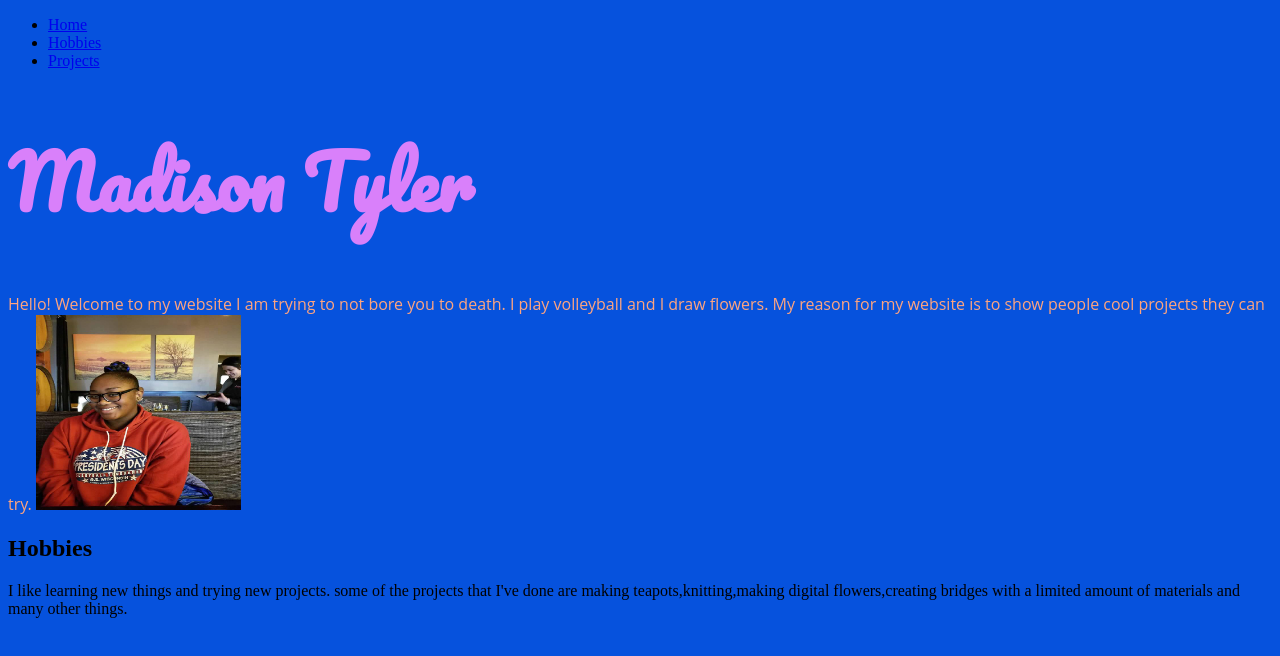
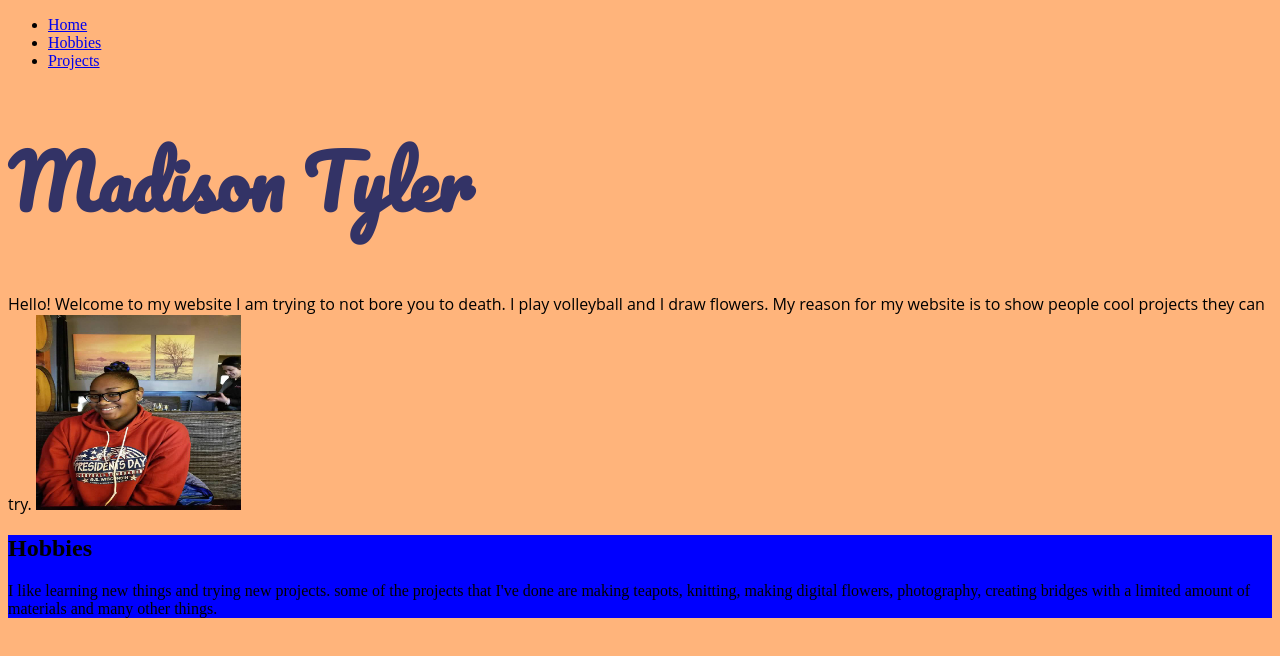
Before and after one commit to madisontyler/madisontyler.github.io, a plain HTML site: page index.html in a window 1280 px wide. Drawn offline with Linux system fonts and the light colour scheme.

Commit message:
changed colors,added pictures

```diff
--- a/index.html
+++ b/index.html
@@ -18,8 +18,10 @@
 <p>Hello! Welcome to my website I am trying to not bore you to death. I play volleyball and I draw flowers.  My reason for my website is to show people cool projects they can try.
 	<img src="picture2.JPG" width="205px" height="195px">
 	</div>
+	<div id="hobbies">
 <h2>Hobbies</h2>
 </p> I like learning new things and trying new projects.
-some of the projects that I've done are making teapots,knitting,making digital flowers,creating bridges with a limited amount of materials and many other things.
+some of the projects that I've done are making teapots, knitting, making digital flowers, photography, creating bridges with a limited amount of materials and many other things.
+</div>
 </body>
 </html>
--- a/name.css
+++ b/name.css
@@ -1,9 +1,9 @@
 body{
-    background-color: #0652DD;
+    background-color: #ffb47b;
 }
 
 h1{
-	  color: #D980FA;
+	  color:#333366;
 	  font-family: 'Pacifico', cursive;
 	  font-size: 72px;
 
@@ -12,13 +12,12 @@ h1{
 #intro {
 	padding-top:
 	padding-bottom:
-background:]#D6A2E8;
-color:#FEA47F;
+background-color orange;
+color
 }
 
 #hobbies {
-	background: #12CBC4;
-	color:white;
+	background-color:  blue
 
 	}
 	#sidebar ul {
@@ -26,7 +25,7 @@ list-style-type: none;
 margin: 0;
 padding: 0;
 width: 10%;
-background-color: #34495e;
+background-color:
 height: 100%; /* Full height */
 position: fixed; /* Make it stick, even on scroll */
 overflow: auto; /* Enable scrolling if the sidenav has too much content */
@@ -34,7 +33,7 @@ overflow: auto; /* Enable scrolling if the sidenav has too much content */
 
 #sidebar li a {
 display: block;
-color: #fff;
+color: #C2DFEA;
 padding: 8px 16px;
 text-decoration: none;
 }
--- /dev/null
+++ b/projects.css
@@ -0,0 +1,4 @@
+body {
+	background-image: url(#5758BB);
+
+}
```
Also changed, not shown: projects.html (+10 -1 lines), artproject1.jpeg (added), artproject2.jpeg (added), artproject3.jpeg (added), artproject4.jpeg (added), artproject5.jpeg (added), artproject6.jpeg (added), 1 other file.
